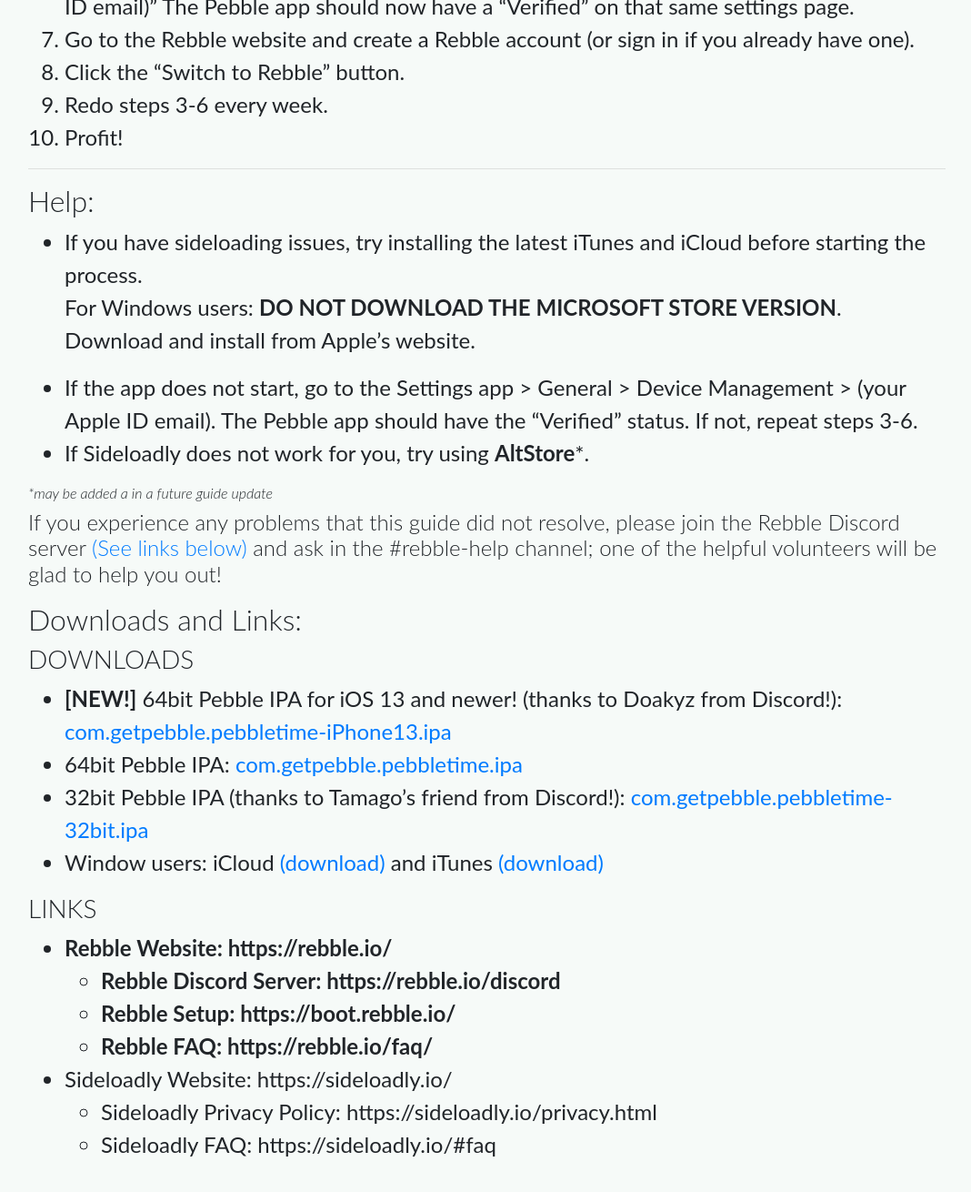
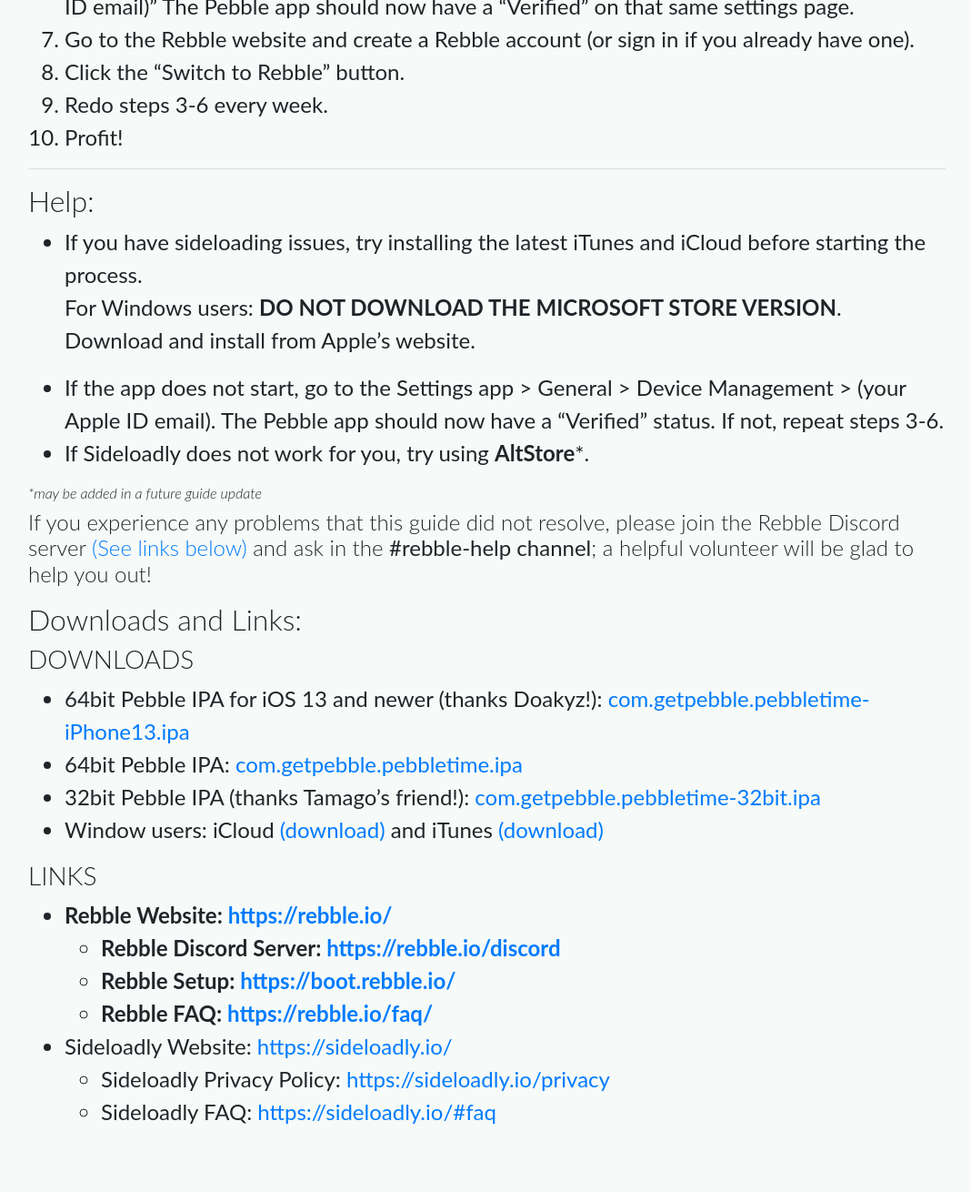
Before and after one commit to pebble-dev/rebble-help, a Jekyll site: the page built from _topic/sideload-ios-app.md, in a window 1280 px wide and 1400 px high, scrolled down 1982 px. Shown: the top 1310 px of the window at 91% size, without its empty margins (97-1165 px from the left). Built offline with Jekyll 4.4.1, drawn with Linux system fonts in a browser that asks for light colours; nearby versions of some CDN libraries; some of the changed text lies outside the part shown.

Commit message:
Update sideload-ios-app.md
Changes:
- Less wordy
- More formatting
- Optimized for the rebble website

```diff
--- a/_topic/sideload-ios-app.md
+++ b/_topic/sideload-ios-app.md
@@ -46,9 +46,9 @@ If you install the app and don't redo the process after a week, your Pebble will
 ## Installation:
 1. Download the appropriate Pebble IPA on your computer.
     > **[IMPORTANT]** If you have a...
-    >   * iPhone 5 or older: download 32-bit IPA [(See links below)](#download-and-links).
-    >   * iPhone 5S or newer: download 64-bit IPA [(See links below)](#download-and-links).
-    >   * **[NEW!]** iOS 13 or newer: download **[NEW!]** 64-bit IPA [(See links below)](#download-and-links).
+    >   * iPhone 5 or older: download 32-bit IPA [(See links below)](#downloads).
+    >   * iPhone 5S or newer: download 64-bit IPA [(See links below)](#downloads).
+    >   * iOS 13 or newer: download 64-bit IPA [(See links below)](#downloads).
 2. Download and install Sideloadly on your computer.
 3. Connect your iOS device. There may be a popup on the iOS device asking to trust the computer, press Allow.
 4. Run Sideloadly. At some point, there will be a popup that asks for your Apple ID. Enter your email and password.
@@ -65,25 +65,34 @@ If you install the app and don't redo the process after a week, your Pebble will
 ## Help:
 - If you have sideloading issues, try installing the latest iTunes and iCloud before starting the process.
     > For Windows users: **DO NOT DOWNLOAD THE MICROSOFT STORE VERSION**. Download and install from Apple's website.
-- If the app does not start, go to the Settings app > General > Device Management > (your Apple ID email). The Pebble app should have the "Verified" status. If not, repeat steps 3-6.
+- If the app does not start, go to the Settings app > General > Device Management > (your Apple ID email). The Pebble app should now have a "Verified" status. If not, repeat steps 3-6.
 - If Sideloadly does not work for you, try using **AltStore***.
 
-###### **may be added a in a future guide update*
+###### **may be added in a future guide update*
 
->#### If you experience any problems that this guide did not resolve, please join the Rebble Discord server [(See links below)](#download-and-links) and ask in the #rebble-help channel; one of the helpful volunteers will be glad to help you out!
+>#### If you experience any problems that this guide did not resolve, please join the Rebble Discord server [(See links below)](#links) and ask in the **#rebble-help channel**; a helpful volunteer will be glad to help you out!
 
-## Downloads and Links:
-### DOWNLOADS
-- **[NEW!]** 64bit Pebble IPA for iOS 13 and newer! (thanks to Doakyz from Discord!): [com.getpebble.pebbletime-iPhone13.ipa](https://cdn.discordapp.com/attachments/461686541027377152/939035930138923008/com.getpebble.pebbletime-iPhone13.ipa)
+<h2 id="downloads-links">
+Downloads and Links:
+</h2>
+
+<h3 id="downloads">
+DOWNLOADS
+</h3>
+
+- 64bit Pebble IPA for iOS 13 and newer (thanks Doakyz!): [com.getpebble.pebbletime-iPhone13.ipa](https://cdn.discordapp.com/attachments/461686541027377152/939035930138923008/com.getpebble.pebbletime-iPhone13.ipa)
 - 64bit Pebble IPA: [com.getpebble.pebbletime.ipa](https://binaries.rebble.io/ipas/com.getpebble.pebbletime.ipa)
-- 32bit Pebble IPA (thanks to Tamago's friend from Discord!): [com.getpebble.pebbletime-32bit.ipa](https://binaries.rebble.io/ipas/com.getpebble.pebbletime-32bit.ipa)
+- 32bit Pebble IPA (thanks Tamago's friend!): [com.getpebble.pebbletime-32bit.ipa](https://binaries.rebble.io/ipas/com.getpebble.pebbletime-32bit.ipa)
 - Window users: iCloud [(download)](https://support.apple.com/en-us/HT204283) and iTunes [(download)](https://www.apple.com/itunes/)
 
-### LINKS
-- **Rebble Website: https://rebble.io/**
-    - **Rebble Discord Server: https://rebble.io/discord**
-    - **Rebble Setup: https://boot.rebble.io/**
-    - **Rebble FAQ: https://rebble.io/faq/**
-- Sideloadly Website: https://sideloadly.io/
-    - Sideloadly Privacy Policy: https://sideloadly.io/privacy.html
-    - Sideloadly FAQ: https://sideloadly.io/#faq
+<h3 id="links">
+LINKS
+</h3>
+
+- **Rebble Website: [https://rebble.io/](https://rebble.io/)**
+    - **Rebble Discord Server: [https://rebble.io/discord](https://rebble.io/discord)**
+    - **Rebble Setup: [https://boot.rebble.io/](https://boot.rebble.io/)**
+    - **Rebble FAQ: [https://rebble.io/faq/](https://rebble.io/faq/)**
+- Sideloadly Website: [https://sideloadly.io/](https://sideloadly.io/)
+    - Sideloadly Privacy Policy: [https://sideloadly.io/privacy](https://sideloadly.io/privacy)
+    - Sideloadly FAQ: [https://sideloadly.io/#faq](https://sideloadly.io/#faq)
```
